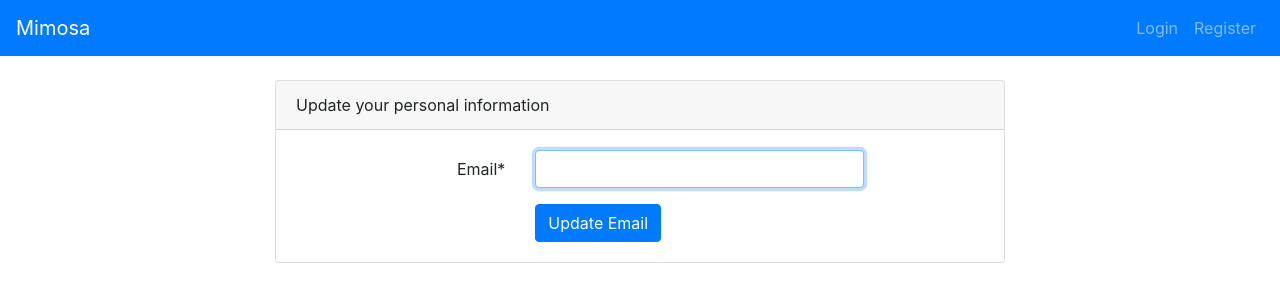
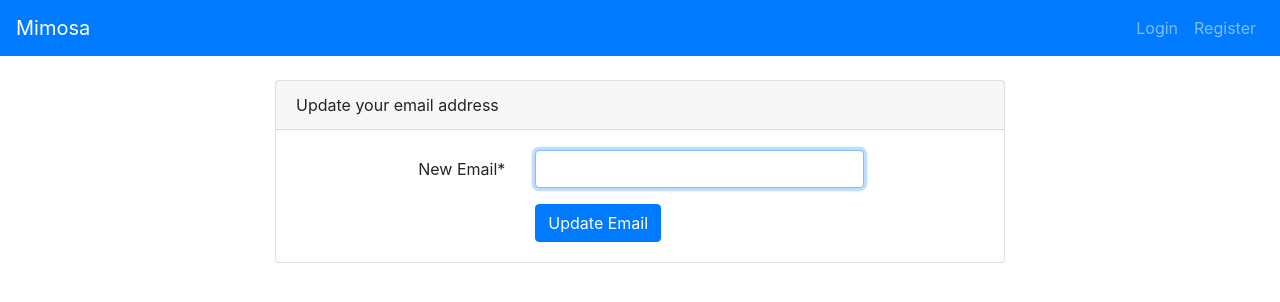
Before and after one commit to LanaSina/mimosa_science, a Vue app: page /updateEmail in a window 1280 px wide. Shown: the top 302 px of the page. Built offline with nearby package versions, Linux system fonts and the light colour scheme; no server answers; what vue-wysiwyg, vuefire would draw is missing.

Commit message:
Sign out the user after every email update

```diff
--- a/src/components/UpdateEmail.vue
+++ b/src/components/UpdateEmail.vue
@@ -3,27 +3,12 @@
     <div class="row justify-content-center">
       <div class="col-md-8">
         <div class="card">
-          <div class="card-header">Update your personal information</div>
+          <div class="card-header">Update your email address</div>
           <div class="card-body">
             <div v-if="error" class="alert alert-danger">{{error}}</div>
             <form action="#" @submit.prevent="submit">
-              <!-- <div class="form-group row">
-                <label for="name" class="col-md-4 col-form-label text-md-right">Name*</label>
-                <div class="col-md-6">
-                  <input
-                    id="name"
-                    type="name"
-                    class="form-control"
-                    name="name"
-                    value
-                    required
-                    autofocus
-                    v-model="form.name"
-                  />
-                </div>
-              </div> -->
               <div class="form-group row">
-                <label for="email" class="col-md-4 col-form-label text-md-right">Email*</label>
+                <label for="email" class="col-md-4 col-form-label text-md-right">New Email*</label>
 
                 <div class="col-md-6">
                   <input
@@ -38,40 +23,6 @@
                   />
                 </div>
               </div>
-
-              <!-- <div class="form-group row">
-                <label for="password" class="col-md-4 col-form-label text-md-right">Password*</label>
-
-                <div class="col-md-6">
-                  <input
-                    id="password"
-                    type="password"
-                    class="form-control"
-                    name="password"
-                    required
-                    v-model="form.password"
-                  />
-                </div>
-              </div> -->
-
-              <!-- <div class="form-group row">
-                <label
-                  for="confirm_password"
-                  class="col-md-4 col-form-label text-md-right"
-                >Confirm password*</label>
-
-                <div class="col-md-6">
-                  <input
-                    id="confirm_password"
-                    type="password"
-                    class="form-control"
-                    name="password"
-                    required
-                    v-model="form.confirm_password"
-                  />
-                </div>
-              </div> -->
-
               <div class="form-group row mb-0">
                 <div class="col-md-8 offset-md-4">
                   <button type="submit" class="btn btn-primary">Update Email</button>
@@ -108,12 +59,20 @@ export default {
 	methods: {
 		submit() {
 			var user = firebase.auth().currentUser;
-        user.updateEmail(this.form.email).then(function() {
-          // Update successful.
-          this.$router.push("/logout");
-          // this.$router.push("/login");
-        }).catch(function(error) {
+			user.updateEmail(this.form.email).then(data => {
+				// Update successful
+				firebase.auth().signOut().then(d => {
+					// Sign-out successful.
+					this.$router.replace({name: "login"});
+					console.log('User Logged Out!');
+				}).catch(e => {
 				// An error happened.
+					console.log(e);
+					this.error = e.message;
+				});
+
+			}).catch(err => {
+				this.error = err.message;
 			});
 		},
 	}
```
Lines whose indentation alone changed are shown as unchanged.
